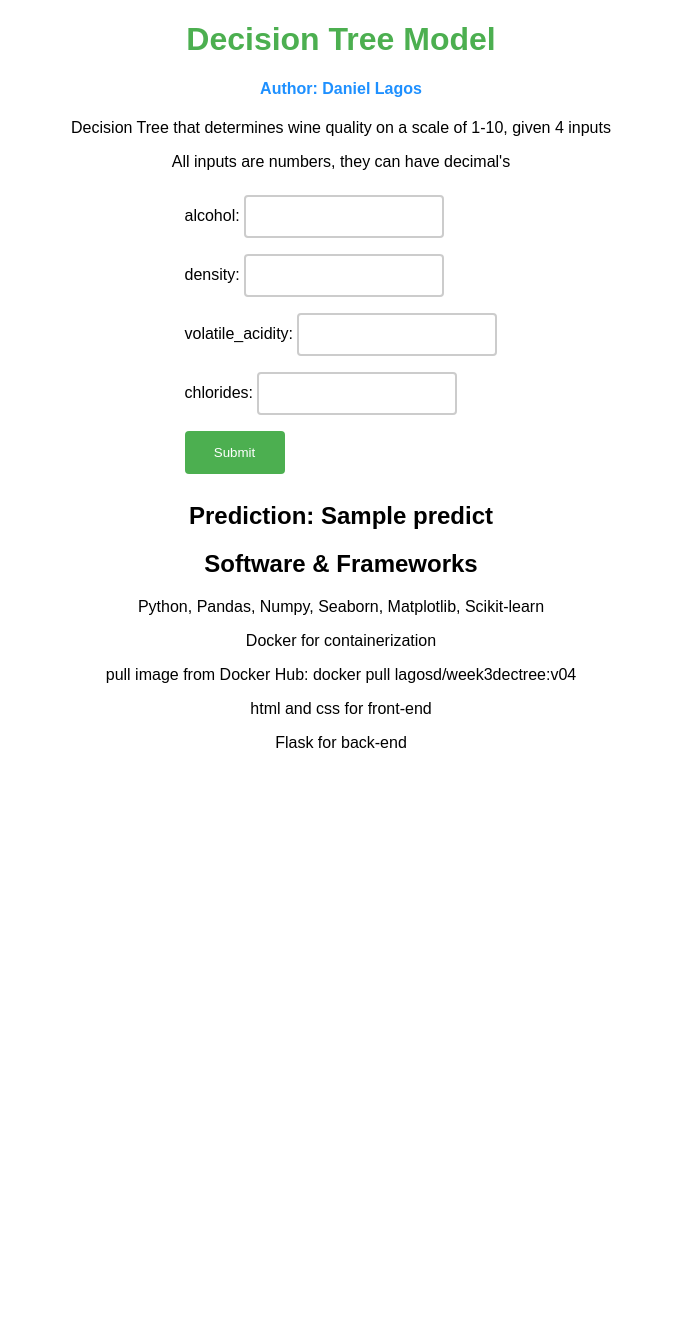
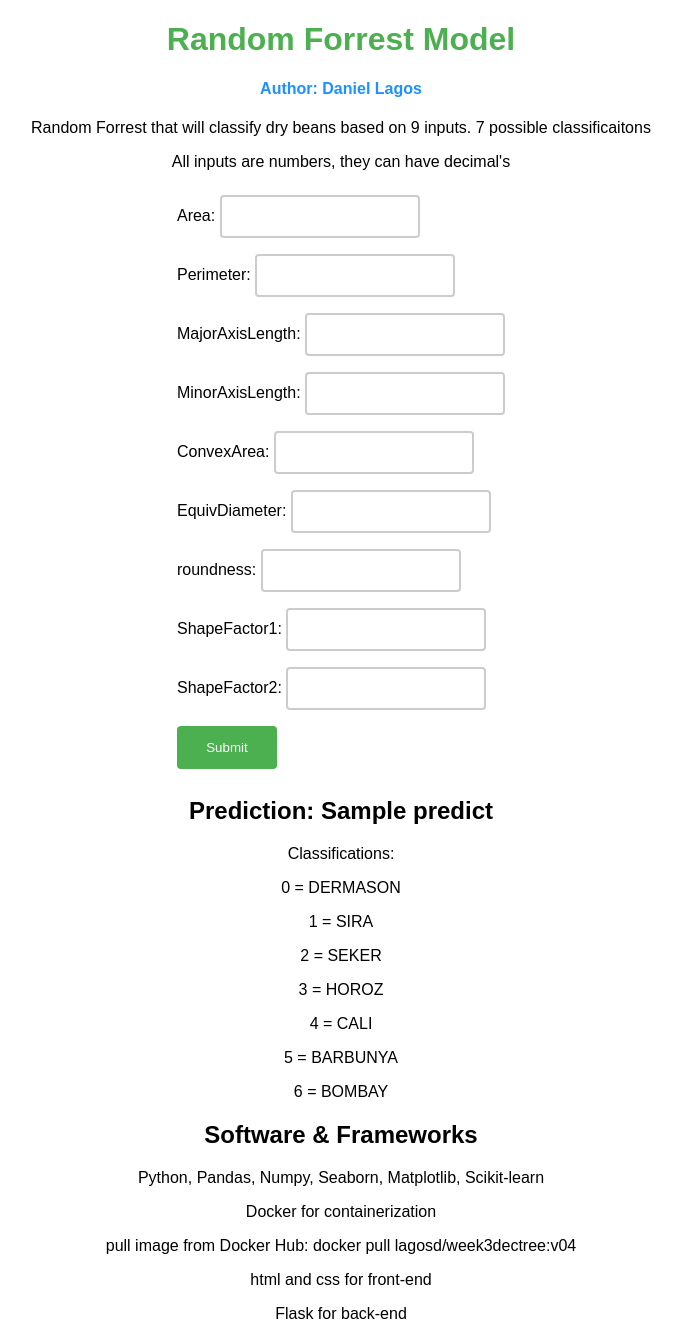
Before and after one commit to danlagos/ANA680_Week_4, a Flask app: template templates/index.html in a window 1280 px wide. Shown: the whole page, without its empty margins (299-981 px from the left). Before the commit the page ends 748 px from the top, so only its background shows below. Run offline with Flask 2, Linux system fonts and the light colour scheme; the template is opened without the code that fills it: most values are stand-ins (such as "Sample title", 1, 10 or a date in 2020); parts of the project's set-up code (start-up, migrations or seed data) failed here and were passed over.

Commit message:
app works on local server.

```diff
--- a/app.py
+++ b/app.py
@@ -6,7 +6,7 @@ import os
 
 app = Flask(__name__)
 
-filename = 'dectree.pkl'
+filename = 'randfor.pkl'
 
 model = joblib.load(filename)
 
@@ -18,12 +18,18 @@ def index():
 @app.route('/predict', methods=['POST'])
 
 def predict():
-    alcohol = request.form['alcohol']
-    density = request.form['density']
-    volatile_acidity = request.form['volatile_acidity']
-    chlorides = request.form['chlorides']
+    Area = request.form['Area']
+    Perimeter = request.form['Perimeter']
+    MajorAxisLength = request.form['MajorAxisLength']
+    MinorAxisLength = request.form['MinorAxisLength']
 
-    pred = model.predict(np.array([[alcohol, density, volatile_acidity, chlorides]], dtype=float))
+    ConvexArea = request.form['ConvexArea']
+    EquivDiameter = request.form['EquivDiameter']
+    roundness = request.form['roundness']
+    ShapeFactor1 = request.form['ShapeFactor1']
+    ShapeFactor2 = request.form['ShapeFactor2']
+
+    pred = model.predict(np.array([[Area, Perimeter, MajorAxisLength, MinorAxisLength, ConvexArea, EquivDiameter, roundness, ShapeFactor1, ShapeFactor2]], dtype=float))
     print(pred)
     return render_template('index.html', predict=str(pred))
 
--- a/templates/index.html
+++ b/templates/index.html
@@ -2,7 +2,7 @@
 <html lang="en">
 <head>
     <meta charset="UTF-8">
-    <title>Wine Quality Classification:  Decision Tree</title>
+    <title>Dry Bean Classification:  Random Forrest</title>
     <style>
         body {
             font-family: Arial, sans-serif;
@@ -52,19 +52,31 @@
 
 </head>
 <body>
-    <h1>Decision Tree Model</h1>
+    <h1>Random Forrest Model</h1>
     <h4>Author:  Daniel Lagos</h4>
-    <p>Decision Tree that determines wine quality on a scale of 1-10, given 4 inputs</p>
+    <p>Random Forrest that will classify dry beans based on 9 inputs.  7 possible classificaitons</p>
     <p>All inputs are numbers, they can have decimal's</p>
     <form action="{{ url_for('predict')}}" method="POST">
-        alcohol:  <input type="text" name="alcohol"></br>
-        density:  <input type="text" name="density"></br>
-	    volatile_acidity:  <input type="text" name="volatile_acidity"></br>
-	    chlorides:  <input type="text" name="chlorides"></br>
-
+        Area:  <input type="text" name="Area"></br>
+        Perimeter:  <input type="text" name="Perimeter"></br>
+	    MajorAxisLength:  <input type="text" name="MajorAxisLength"></br>
+	    MinorAxisLength:  <input type="text" name="MinorAxisLength"></br>
+        ConvexArea:  <input type="text" name="ConvexArea"></br>
+        EquivDiameter:  <input type="text" name="EquivDiameter"></br>
+	    roundness:  <input type="text" name="roundness"></br>
+	    ShapeFactor1:  <input type="text" name="ShapeFactor1"></br>
+        ShapeFactor2:  <input type="text" name="ShapeFactor2"></br>
         <input type=submit value=Submit>
    </form>
     <h2>Prediction: {{ predict }}</h2>
+    <p>Classifications:</p>
+    <p>0 = DERMASON</p>
+    <p>1 = SIRA</p>
+    <p>2 = SEKER</p>
+    <p>3 = HOROZ</p>
+    <p>4 = CALI</p>
+    <p>5 = BARBUNYA</p>
+    <p>6 = BOMBAY</p>
     <h2>Software & Frameworks</h2>
     <p>Python, Pandas, Numpy, Seaborn, Matplotlib, Scikit-learn</p>
     <p>Docker for containerization</p>
```
